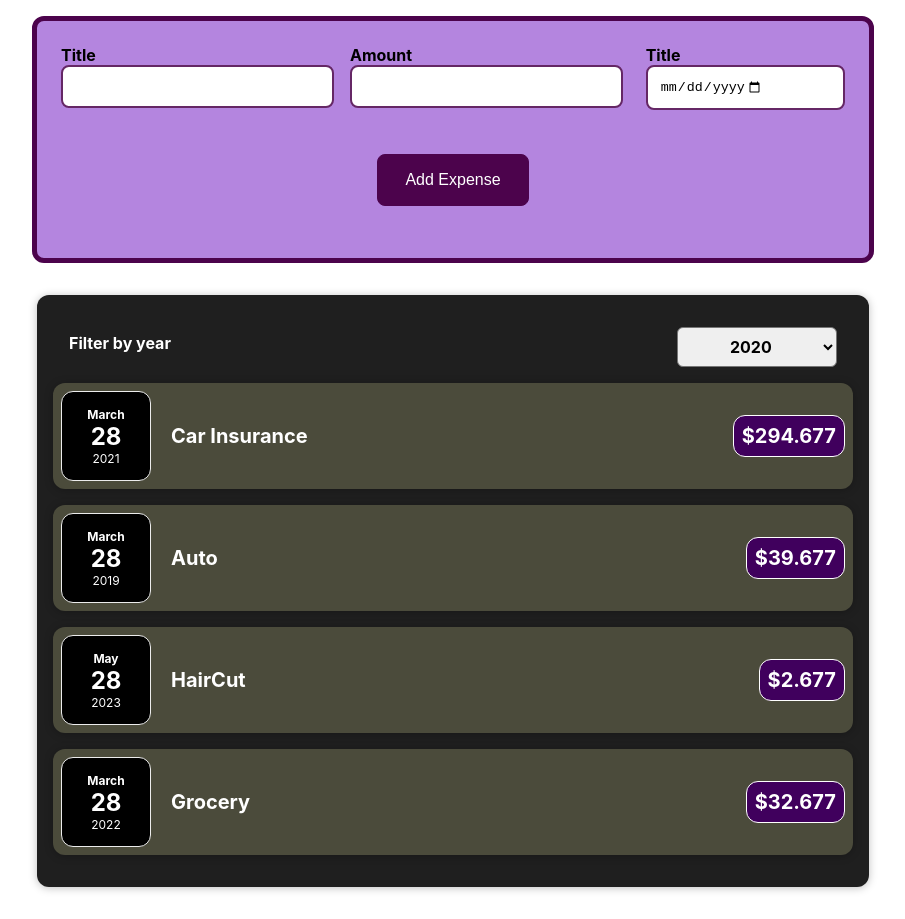
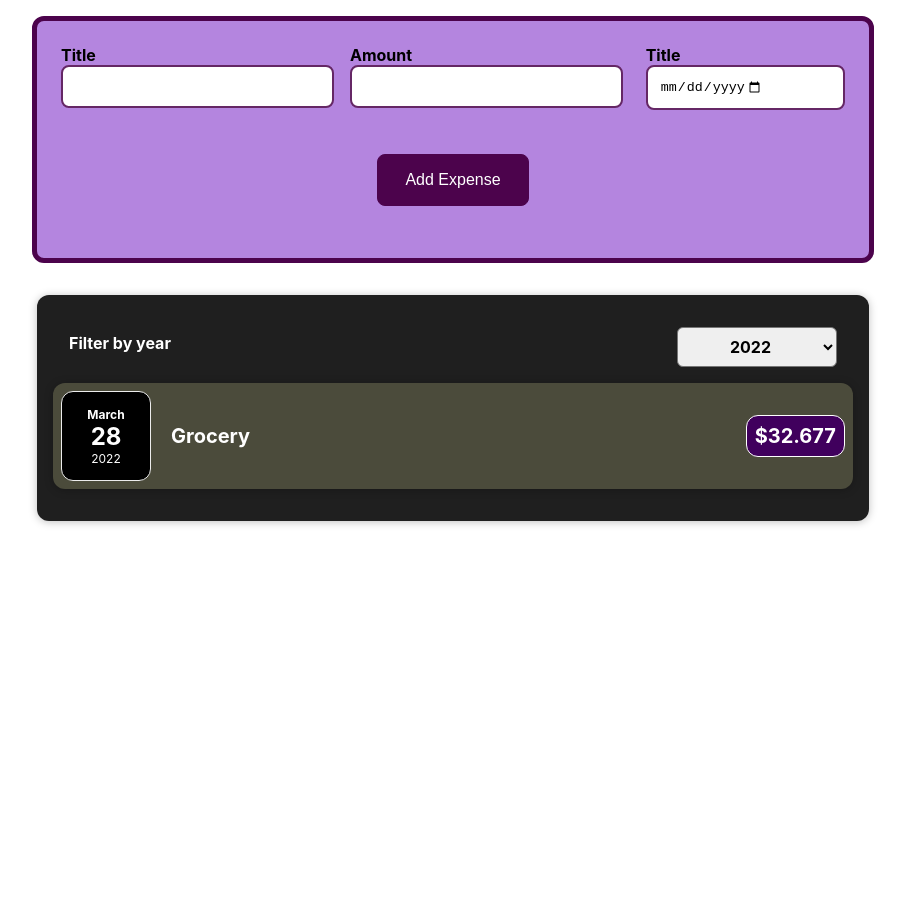
Before and after one commit to Code-Saurav/Bussiness_website, a React (Create React App) app: page / in a window 1280 px wide. Shown: the whole page, without its empty margins (187-1092 px from the left). After the commit the page ends 800 px from the top, so only its background shows below. Built offline with nearby package versions, Linux system fonts and the light colour scheme.

Commit message:
filter year works"

```diff
--- a/src/components/Expenses/ExpenseFilter.js
+++ b/src/components/Expenses/ExpenseFilter.js
@@ -3,6 +3,7 @@
 import './ExpenseFilter.css';
 
 const ExpenseFilter = (props) => {
+
   const dropdownChangeHandler = (event) => {
     props.onChangeFilter(event.target.value);
   };
--- a/src/components/Expenses/Expenses.js
+++ b/src/components/Expenses/Expenses.js
@@ -6,11 +6,15 @@
 import ExpenseFilter from "./ExpenseFilter";
 
 const Expenses = (props) => {
-  const [filteredYear, setFilteredYear] = useState("2020");
+  const [filteredYear, setFilteredYear] = useState("2022");
 
   const filterChangeHandler = (selectedYear) => {
     setFilteredYear(selectedYear);
   };
+
+  const filteredExpenses = props.items.filter(expense => {
+    return expense.date.getFullYear().toString() === filteredYear;
+  });
 
   return (
     <Card className="expenses">
@@ -18,8 +22,9 @@
         selected={filteredYear}
         onChangeFilter={filterChangeHandler}
       />
-      {props.items.map((expense) => (
+      {filteredExpenses.map((expense) => (
         <ExpenseItem
+          key = {expense.id} // Important while dealing with the lists and map
           title={expense.title}
           amount={expense.amount}
           date={expense.date}
```
